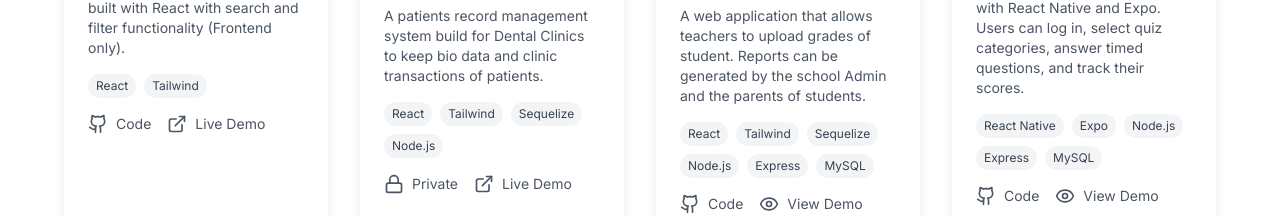
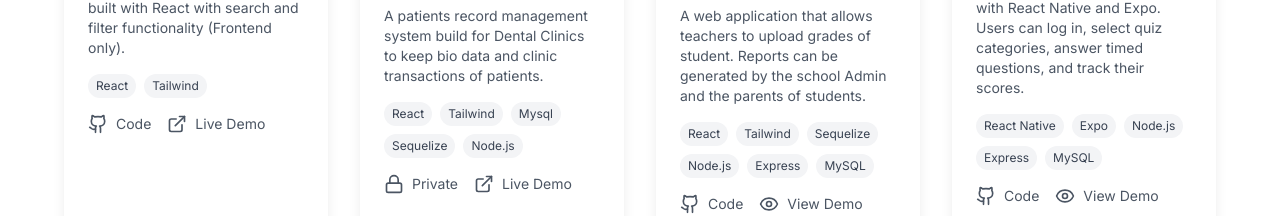
Before and after one commit to BCEESAY10/Bamfa-Portfolio, a Next.js app: page / in a window 1280 px wide. Shown: the part 3946-4162 px from the top of the page. Built offline with nearby package versions, Linux system fonts and the light colour scheme.

Commit message:
refactor: add mysql to patients record project skillsets

```diff
--- a/app/projects/page.js
+++ b/app/projects/page.js
@@ -150,7 +150,7 @@ export default function Projects() {
         "A patients record management system build for Dental Clinics to keep bio data and clinic transactions of patients.",
       icon: <Hospital className="w-16 h-16 mx-auto text-primary" />,
       tags: ["fullstack"],
-      tech: ["React", "Tailwind", "Sequelize", "Node.js"],
+      tech: ["React", "Tailwind", "Mysql", "Sequelize", "Node.js"],
       liveLink: "https://dental-demo-frontend.vercel.app",
       githubLink: "#",
       featured: true,
@@ -225,7 +225,7 @@ export default function Projects() {
     if (project.isPrivate) {
       e.preventDefault();
       alert(
-        "This repository is private. Please contact me for access or more information."
+        "This repository is private. Please contact me for access or more information.",
       );
     }
   };
```
